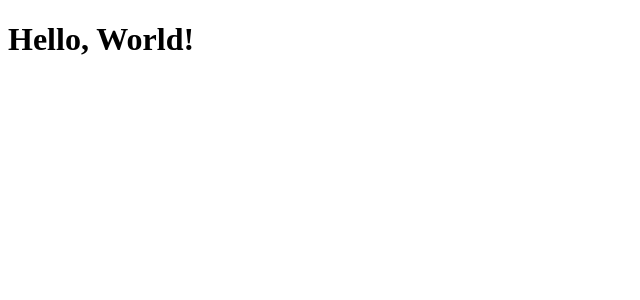
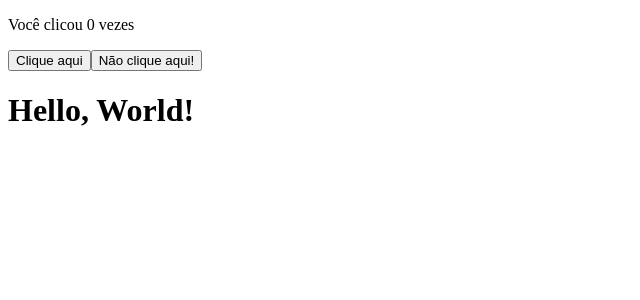
Before and after one commit to flaviozorzetto/project-picko, a React (Create React App) app: page / in a window 1280 px wide. Shown: the top 300 px of the page, without its empty margins (0-640 px from the left). Built offline with nearby package versions, Linux system fonts and the light colour scheme.

Commit message:
created a new authentication-screen branch

```diff
--- a/src/App.js
+++ b/src/App.js
@@ -1,5 +1,10 @@
 import React from 'react';
 
+import ComponentButton from "./componentButton.js"
+
 export default function App() {
-   return <h1>Hello, World!</h1>;
+   return <>
+   <ComponentButton />
+   <h1>Hello, World!</h1>
+   </>
 }
--- /dev/null
+++ b/src/componentButton.js
@@ -0,0 +1,33 @@
+import { useEffect, useState } from "react";
+import "./index.css";
+
+const sleep = async (ms) => {
+    setTimeout(() => {
+        console.log("test")
+    }, ms);
+}
+
+export default function ComponentButton() {
+    const [count, setCount] = useState(0);
+    const [count2, setCount2] = useState(0);
+
+    // Similar ao componentDidMount e componentDidUpdate:
+    useEffect(() => {
+      // Atualiza o título do documento usando a API do browser
+      document.title = `Você clicou ${count} vezes`;
+      console.log(`Você clicou ${count} vezes`)
+    });
+
+    return (
+      <div>
+        <p>Você clicou {count} vezes</p>
+        <button onClick={() => setCount(count + 1)}>
+          Clique aqui
+        </button>
+
+        <button onClick={() => setCount2(count2 + 1)}>
+          Não clique aqui!
+        </button>
+      </div>
+    );
+}
--- /dev/null
+++ b/src/index.css
@@ -0,0 +1,4 @@
+.dark-mode {
+    background-color: black;
+    color: white;
+}
```
